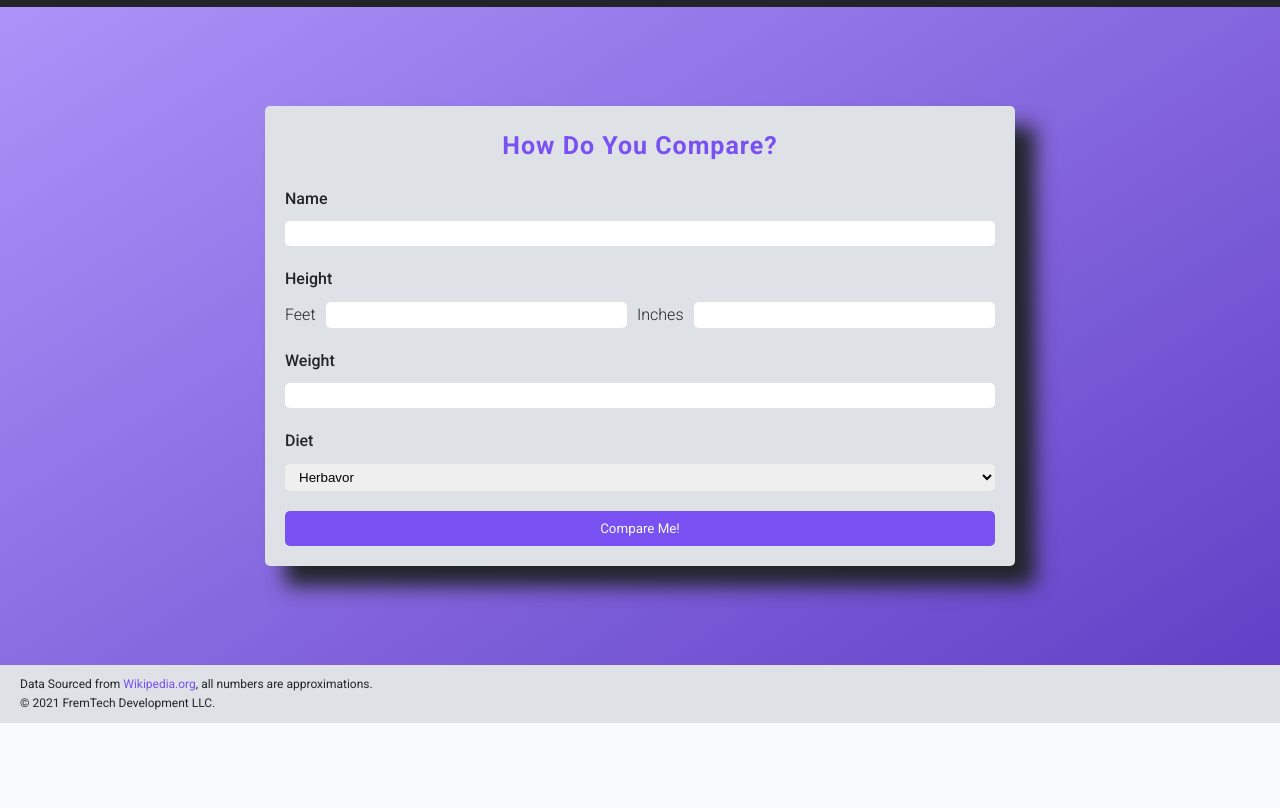
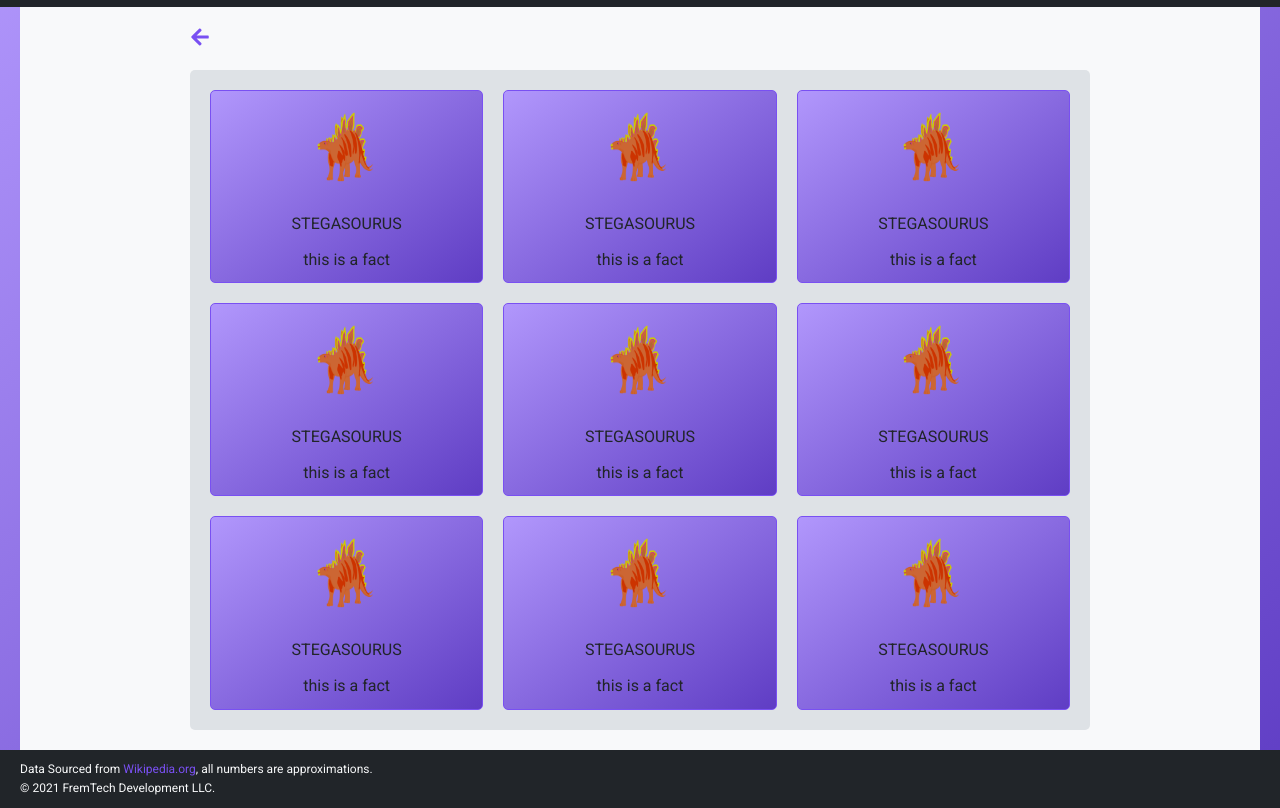
Before and after one commit to kfremgen97/Dinosaurs, a website built with webpack: page src/index.html in a window 1280 px wide. Shown: the part 77-885 px from the top of the page. Before the commit the page ends 800 px from the top, so only its background shows below. Built offline with nearby package versions, Linux system fonts and the light colour scheme.

Commit message:
feat: Add card styles

```diff
--- a/src/index.html
+++ b/src/index.html
@@ -27,39 +27,95 @@
 <!-- main -->
 <main class="main">
     <!-- view form -->
-    <div class="view view--form">
+<!--    <div class="view view&#45;&#45;form">-->
 
-        <form class="form">
-            <h3 class="heading heading--3 heading--form">How Do You Compare?</h3>
-            <div class="form__item form__item--name">
-            <label for="name" class="form__label">Name</label>
-            <input type="text" name="name" id="name" class="form__input form__input--name" >
-            </div>
-            <div class="form__item form__item--height">
-            <label class="form__label form__label--height">Height</label>
-            <label for="feet" class="form__label form__label--small">Feet</label>
-            <input type="number" name="feet" id="feet" class="form__input form__input--feet" >
-            <label for="inch" class="form__label form__label--small">Inches</label>
-            <input type="number" name="inch" id="inch" class="form__input form__input--inch" >
-            </div>
-            <div class="form__item form__item--weight">
-            <label for="weight" class="form__label">Weight</label>
-            <input type="number" name="weight" id="weight" class="form__input form__input--weight">
-            </div>
-            <div class="form__item form__item--diet">
-            <label for="diet" class="form__label">Diet</label>
-            <select name="diet" id="diet" class="form__select">
-                <option value="herbavor">Herbavor</option>
-                <option value="omnivore">Omnivore</option>
-                <option value="carnivore">Carnivore</option>
-            </select>
-            </div>
-            <button class="button button--submit">
-                Compare Me!
-            </button>
+<!--        <form class="form">-->
+<!--            <h3 class="heading heading&#45;&#45;3 heading&#45;&#45;form">How Do You Compare?</h3>-->
+<!--            <div class="form__item form__item&#45;&#45;name">-->
+<!--            <label for="name" class="form__label">Name</label>-->
+<!--            <input type="text" name="name" id="name" class="form__input form__input&#45;&#45;name" >-->
+<!--            </div>-->
+<!--            <div class="form__item form__item&#45;&#45;height">-->
+<!--            <label class="form__label form__label&#45;&#45;height">Height</label>-->
+<!--            <label for="feet" class="form__label form__label&#45;&#45;small">Feet</label>-->
+<!--            <input type="number" name="feet" id="feet" class="form__input form__input&#45;&#45;feet" >-->
+<!--            <label for="inch" class="form__label form__label&#45;&#45;small">Inches</label>-->
+<!--            <input type="number" name="inch" id="inch" class="form__input form__input&#45;&#45;inch" >-->
+<!--            </div>-->
+<!--            <div class="form__item form__item&#45;&#45;weight">-->
+<!--            <label for="weight" class="form__label">Weight</label>-->
+<!--            <input type="number" name="weight" id="weight" class="form__input form__input&#45;&#45;weight">-->
+<!--            </div>-->
+<!--            <div class="form__item form__item&#45;&#45;diet">-->
+<!--            <label for="diet" class="form__label">Diet</label>-->
+<!--            <select name="diet" id="diet" class="form__select">-->
+<!--                <option value="herbavor">Herbavor</option>-->
+<!--                <option value="omnivore">Omnivore</option>-->
+<!--                <option value="carnivore">Carnivore</option>-->
+<!--            </select>-->
+<!--            </div>-->
+<!--            <button class="button button&#45;&#45;submit">-->
+<!--                Compare Me!-->
+<!--            </button>-->
 
-        </form>
+<!--        </form>-->
 
+<!--    </div>-->
+
+    <div class="view view--cards">
+
+        <button class="button button--back">
+            <svg>
+                <use href="./assets/sprite/fa-solid.svg#arrow-left"></use>
+            </svg>
+        </button>
+        <ul class="cards">
+            <li class="card">
+                <img class="card__img" src ='./assets/img/stegosaurus.png' alt="stegasourus">
+                <p class="card__name">stegasourus</p>
+                <p class="card__fact">This is a fact</p>
+            </li>
+            <li class="card">
+                <img class="card__img" src ='./assets/img/stegosaurus.png' alt="stegasourus">
+                <p class="card__name">stegasourus</p>
+                <p class="card__fact">This is a fact</p>
+            </li>
+            <li class="card">
+                <img class="card__img" src ='./assets/img/stegosaurus.png' alt="stegasourus">
+                <p class="card__name">stegasourus</p>
+                <p class="card__fact">This is a fact</p>
+            </li>
+            <li class="card">
+                <img class="card__img" src ='./assets/img/stegosaurus.png' alt="stegasourus">
+                <p class="card__name">stegasourus</p>
+                <p class="card__fact">This is a fact</p>
+            </li>
+            <li class="card">
+                <img class="card__img" src ='./assets/img/stegosaurus.png' alt="stegasourus">
+                <p class="card__name">stegasourus</p>
+                <p class="card__fact">This is a fact</p>
+            </li>
+            <li class="card">
+                <img class="card__img" src ='./assets/img/stegosaurus.png' alt="stegasourus">
+                <p class="card__name">stegasourus</p>
+                <p class="card__fact">This is a fact</p>
+            </li>
+            <li class="card">
+                <img class="card__img" src ='./assets/img/stegosaurus.png' alt="stegasourus">
+                <p class="card__name">stegasourus</p>
+                <p class="card__fact">This is a fact</p>
+            </li>
+            <li class="card">
+                <img class="card__img" src ='./assets/img/stegosaurus.png' alt="stegasourus">
+                <p class="card__name">stegasourus</p>
+                <p class="card__fact">This is a fact</p>
+            </li>
+            <li class="card">
+                <img class="card__img" src ='./assets/img/stegosaurus.png' alt="stegasourus">
+                <p class="card__name">stegasourus</p>
+                <p class="card__fact">This is a fact</p>
+            </li>
+        </ul>
     </div>
 </main>
 <!-- footer -->
--- a/src/scss/component/_button.scss
+++ b/src/scss/component/_button.scss
@@ -1,20 +1,24 @@
 /* button */
 
 .button {
+  display: inline-block;
   // set the font family to match rest of page
   font-family: inherit;
   font-weight: inherit;
+  // create a border radius
+  border: none;
+  border-radius: .5rem;
+  cursor: pointer;
+
+  // button form
+  &--form {
     // set the background and font color
     background-color: $primary;
     color: $white;
     // add padding
     padding: 1rem 2rem;
-  // create a border radius
-  border: none;
-  border-radius: .5rem;
 
     // button states
-
     &:hover,
     &:active {
       background-color: $primary-dark;
@@ -24,3 +28,30 @@
       outline-color: $primary-light;
     }
   }
+
+  // back button
+  &--back {
+    grid-row: 2/3;
+    grid-column: 2/3;
+    background: transparent;
+    justify-self: start;
+    padding:0;
+
+    & svg {
+      display: inline-block;
+      height:2rem;
+      width: 2rem;
+      fill: $primary;
+    }
+
+    // button states
+    &:hover svg,
+    &:active svg {
+      fill: $primary-dark;
+    }
+
+    &:focus {
+      outline-color: $primary-light;
+    }
+  }
+}
--- /dev/null
+++ b/src/scss/component/_card.scss
@@ -0,0 +1,38 @@
+/* card */
+
+.card {
+  // create a linear gradiant as a background
+  background-image: linear-gradient(to bottom right, $primary-light,$primary-dark);
+  // add padding to the card
+  padding: 1rem;
+  // create a border with a radius of .5rem
+  border: .1rem solid $primary;
+  border-radius: .5rem;
+
+  // set teh display to grid with x amount of rows and 1 column
+  display: grid;
+  grid-template-columns: 1fr;
+  grid-auto-rows: min-content;
+  // set teh grid gap to 1 rem
+  grid-gap: 1rem;
+  // justify the items in the center
+  justify-items: center;
+
+  &__img {
+    // set the height and width
+    display: block;
+    height: 10rem;
+    width: 10rem;
+
+  }
+
+  &__name {
+    // set the text to uppercase
+    text-transform: uppercase;
+  }
+
+  &__fact {
+    // set the text to lowercase
+    text-transform: lowercase;
+  }
+}
--- /dev/null
+++ b/src/scss/component/_cards.scss
@@ -0,0 +1,28 @@
+/* cards */
+
+.cards {
+  // set the width to 100% its parent
+  width: 100%;
+  background-color: $grey;
+  border-radius: .5rem;
+  padding: 2rem;
+  // set the grid item row and column placement
+  grid-row: 3/4;
+  grid-column: 2/3;
+  // remove any list styles
+  list-style: none;
+
+  // create a grid by a dynamic amount of rows and columns
+  display:grid;
+  //For the columns we use the repeat(auto-fit,minmax(25rem,1fr) function
+  //We specify the columns to repeat  while auto fitting with a minmax function via repeat function
+  //The auto-fit keyword tell the browser to handle the column sizing and element wrapping for us, so that the elements will
+  //wrap into rows when the width is not large enough to fit them in without any overflow.
+  //Set the columns width via minmax function() which allows us to specify the min and max width of the column.
+  //We set the min-width to 25rem and the max width to 1 available unit of free space
+  //The fraction unit(1fr) we used also ensures that, in case the width allows for a fraction of a column to fit but not a full column,
+  //that space will instead be distributed over the column or columns that already fit, making sure we aren’t left with any empty space at the end of the row.
+  grid-template-columns: repeat(auto-fit,minmax(25rem,1fr));
+  grid-auto-rows: min-content;
+  grid-gap: 2rem;
+}
--- /dev/null
+++ b/src/scss/component/_copyright.scss
@@ -0,0 +1,5 @@
+/* copyright */
+
+.copyright {
+  color: $white;
+}
--- a/src/scss/component/_data.scss
+++ b/src/scss/component/_data.scss
@@ -1,6 +1,8 @@
 /* data */
 
 .data {
+
+  color: $white;
 
   // link
   &__link{
--- a/src/scss/component/_view.scss
+++ b/src/scss/component/_view.scss
@@ -1,20 +1,33 @@
 /* view */
 
 .view {
-
-  height: 100%;
+  // set the background color
+  background: $white;
+  // set the height and width
+  height:100%;
   width: 100%;
 
   // form view
   &--form {
-    // set the display to a grid with 3 rows and 1 column
+    // set the display to a grid with 3 rows and 3 column
     display: grid;
-    grid-template-columns: 1fr;
+    grid-template-columns: 1fr 90rem 1fr;
     grid-template-rows: 1fr min-content 1fr;
     // set the gap between each row and column
     grid-gap: 2rem;
     // justify the items on the horizontal axis to center
     justify-items: center;
+  }
 
+  // card view
+  &--cards {
+    // set the display to a grid with 4 rows and 3 column
+    display: grid;
+    grid-template-columns: 1fr 90rem 1fr;
+    grid-template-rows: 1fr repeat(2,min-content) 1fr;
+    // set the gap between each row and column
+    grid-gap: 2rem;
+    // justify the items on the horizontal axis to center
+    justify-items: center;
   }
 }
--- a/src/scss/layout/_footer.scss
+++ b/src/scss/layout/_footer.scss
@@ -6,7 +6,7 @@
   // Set the font size to 1rem
   font-size: 1.2rem;
   // Set the background color
-  background-color: $grey;
+  background-color: $black;
   // Add padding on all sides
   padding: 1rem 2rem;
 }
--- a/src/scss/main.scss
+++ b/src/scss/main.scss
@@ -13,4 +13,7 @@
 @import './component/view';
 @import './component/form';
 @import './component/button';
+@import 'component/cards';
+@import 'component/card';
 @import './component/data';
+@import './component/copyright';
```
Lines whose indentation alone changed are shown as unchanged.
